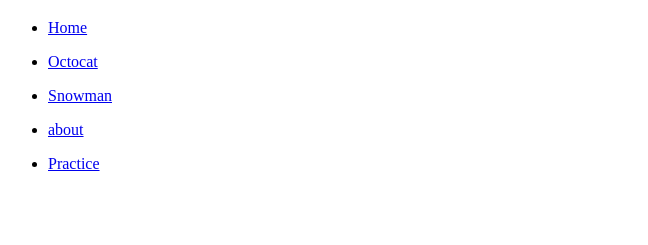
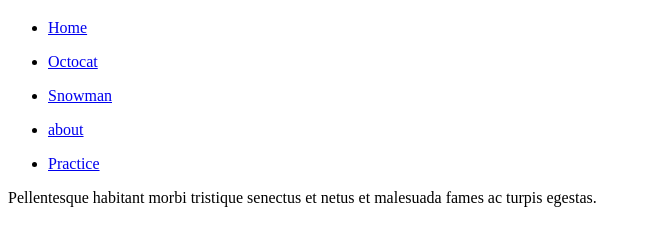
Before and after one commit to Jimena25/lab-13-remote, a plain HTML site: page index.html in a window 1280 px wide. Shown: the part 61-306 px from the top of the page, without its empty margins (0-648 px from the left). Drawn offline with Linux system fonts and the light colour scheme.

Commit message:
edited index

```diff
--- a/index.html
+++ b/index.html
@@ -18,6 +18,8 @@
 
     </ul>
 
+	<p>Pellentesque habitant morbi tristique senectus et netus et malesuada fames ac turpis egestas.</p>
+
 </body>
 
 </html>
```
